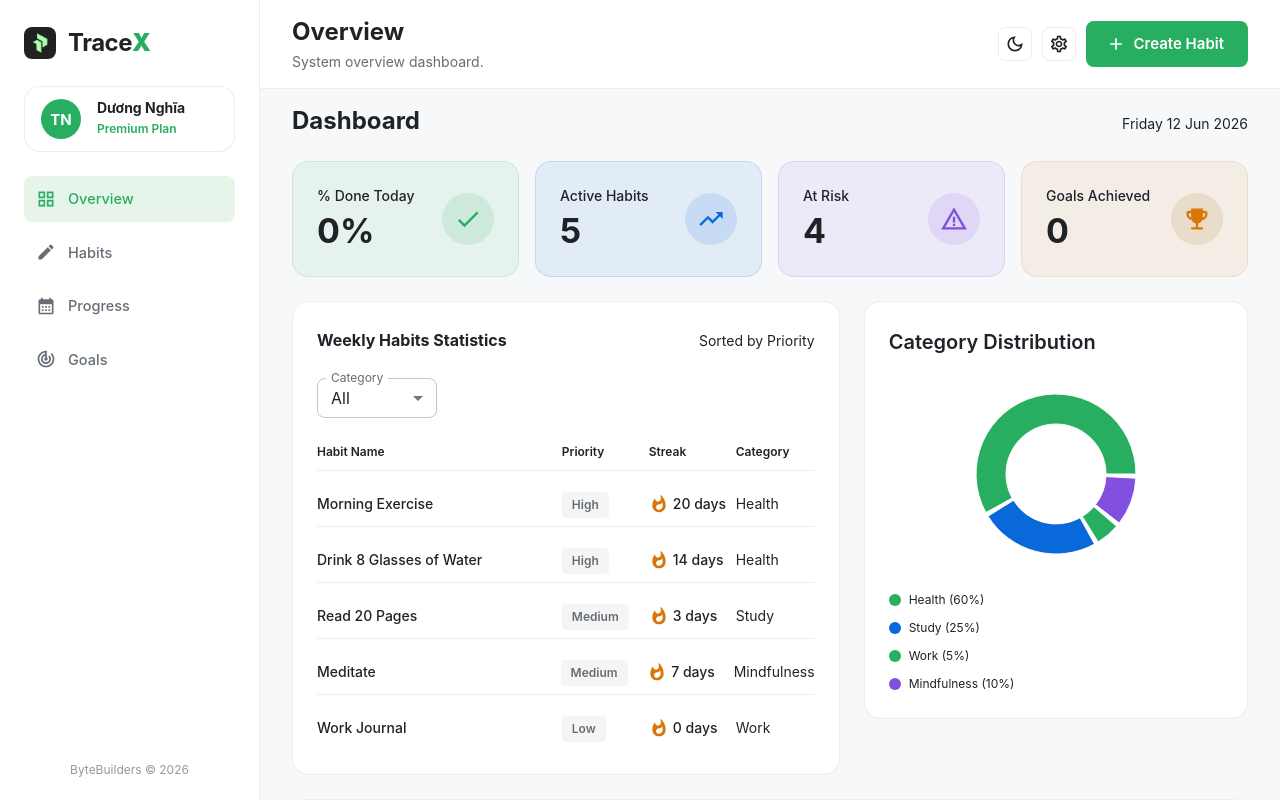
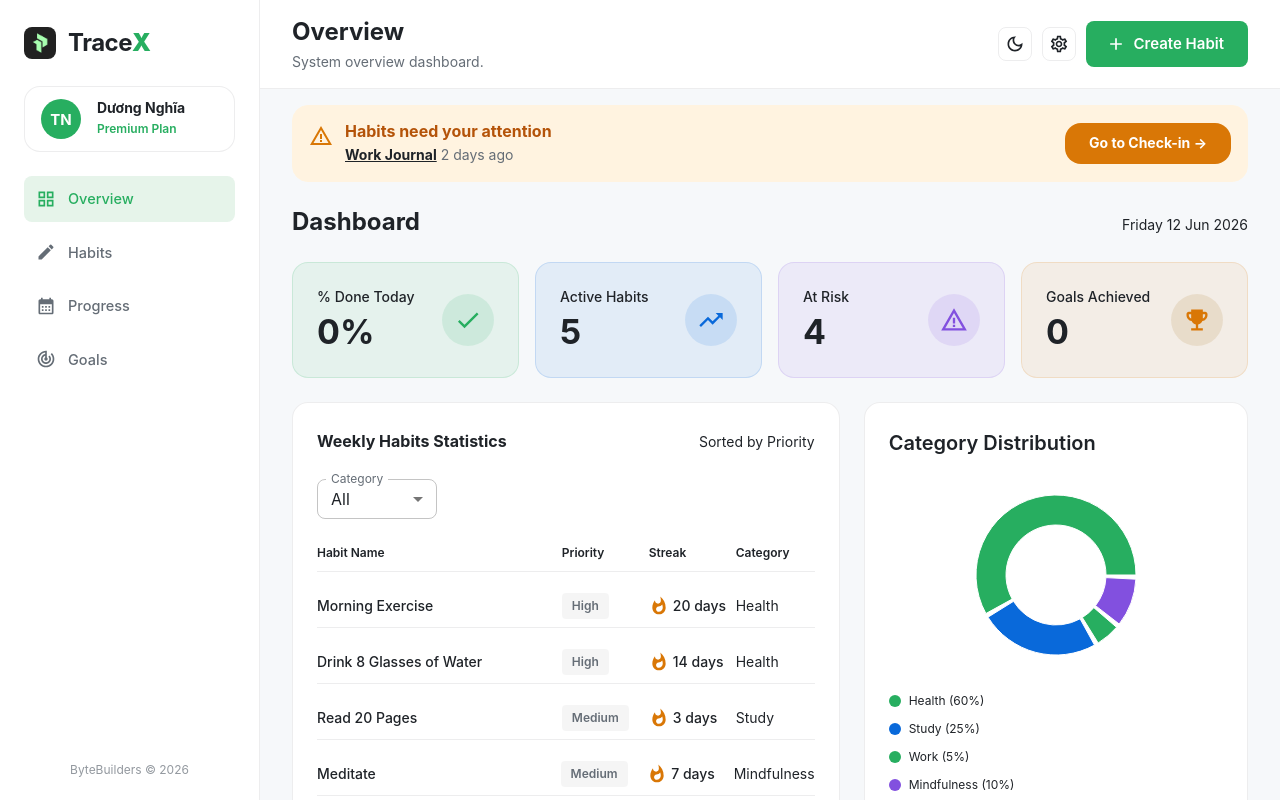
Before and after one commit to NghiaDPTWorkk/habit-hub, a React (Vite) app in the folder fe/: page / in a window 1280 px wide. Built offline with nearby package versions, Linux system fonts and the light colour scheme.

Commit message:
fix(ui): HH-98 - add global attention banner component

```diff
--- /dev/null
+++ b/fe/src/components/layouts/AttentionBanner.tsx
@@ -0,0 +1,136 @@
+import React from 'react'
+import { useNavigate } from 'react-router-dom'
+import { Box, Typography, Button } from '@/components/ui'
+import { Icons } from '@/components/ui/icons'
+import { useBoundStore } from '@/store'
+import { isScheduledForDate } from '@/features/habits/services/ScheduleService'
+import { pxToRem } from '@/utils'
+
+const BANNER_TITLE = 'Habits need your attention'
+const BTN_GO_TO_CHECKIN = 'Go to Check-in →'
+const CHECKINS_ROUTE = '/checkins'
+const STATUS_ACTIVE = 'Active'
+
+export const AttentionBanner: React.FC = () => {
+  const navigate = useNavigate()
+  const habits = useBoundStore((state) => state.habits)
+  const checkins = useBoundStore((state) => state.checkins)
+
+  const neglectedHabitInfo = (() => {
+    const today = new Date()
+    for (let d = 1; d <= 7; d++) {
+      const checkDate = new Date()
+      checkDate.setDate(today.getDate() - d)
+      const offset = checkDate.getTimezoneOffset()
+      const localDate = new Date(checkDate.getTime() - offset * 60 * 1000)
+      const checkDateStr = localDate.toISOString().split('T')[0]
+
+      for (const h of habits) {
+        if (h.status !== STATUS_ACTIVE) continue
+        if (isScheduledForDate(h, checkDateStr)) {
+          const key = `${checkDateStr}_${h.id}`
+          const checkin = checkins[key]
+          const isCompleted = checkin && checkin.completedCount >= h.targetPerDay
+          if (!isCompleted) {
+            return {
+              habit: h,
+              daysAgo: d,
+              dateStr: checkDateStr,
+            }
+          }
+        }
+      }
+    }
+    return null
+  })()
+
+  if (!neglectedHabitInfo) return null
+
+  const daysAgoText = ` ${neglectedHabitInfo.daysAgo} days ago`
+
+  const handleGoToCheckin = () => {
+    navigate(CHECKINS_ROUTE, { state: { date: neglectedHabitInfo.dateStr } })
+  }
+
+  return (
+    <Box
+      sx={{
+        display: 'flex',
+        flexDirection: { xs: 'column', sm: 'row' },
+        alignItems: { xs: 'flex-start', sm: 'center' },
+        justifyContent: 'space-between',
+        p: 2,
+        mb: 3,
+        bgcolor: 'warning.light',
+        borderRadius: 2,
+        border: '1px solid',
+        borderColor: 'warning.light',
+        gap: 2,
+      }}
+    >
+      <Box sx={{ display: 'flex', alignItems: 'flex-start', gap: 1.5 }}>
+        <Icons.WarningAmber
+          sx={{
+            color: 'warning.main',
+            fontSize: pxToRem(24),
+            mt: 0.25,
+          }}
+        />
+        <Box>
+          <Typography
+            variant="body1"
+            sx={{
+              fontWeight: 700,
+              color: 'warning.dark',
+              lineHeight: 1.2,
+              mb: 0.5,
+            }}
+          >
+            {BANNER_TITLE}
+          </Typography>
+          <Box sx={{ display: 'flex', alignItems: 'center', gap: 0.5, flexWrap: 'wrap' }}>
+            <Typography
+              variant="body2"
+              sx={{
+                fontWeight: 700,
+                color: 'text.primary',
+                textDecoration: 'underline',
+              }}
+            >
+              {neglectedHabitInfo.habit.name}
+            </Typography>
+            <Typography
+              variant="body2"
+              sx={{
+                color: 'text.secondary',
+              }}
+            >
+              {daysAgoText}
+            </Typography>
+          </Box>
+        </Box>
+      </Box>
+      <Button
+        variant="contained"
+        color="warning"
+        onClick={handleGoToCheckin}
+        sx={{
+          bgcolor: 'warning.main',
+          color: 'warning.contrastText',
+          fontWeight: 700,
+          borderRadius: 2,
+          px: 3,
+          py: 1,
+          '&:hover': {
+            bgcolor: 'warning.dark',
+          },
+          alignSelf: { xs: 'stretch', sm: 'auto' },
+        }}
+      >
+        {BTN_GO_TO_CHECKIN}
+      </Button>
+    </Box>
+  )
+}
+
+export default AttentionBanner
--- a/fe/src/components/layouts/MainLayout.tsx
+++ b/fe/src/components/layouts/MainLayout.tsx
@@ -7,6 +7,7 @@ import { pxToRem } from '@/utils'
 // Sub-layouts
 import { Sidebar } from './Sidebar'
 import { PageHeader } from './PageHeader'
+import { AttentionBanner } from './AttentionBanner'
 
 // MUI Icons
 import LightModeIcon from '@mui/icons-material/LightMode'
@@ -180,6 +181,7 @@ export const MainLayout: React.FC = () => {
             pb: { xs: 2, md: 4 },
           }}
         >
+          <AttentionBanner />
           <Outlet />
         </Box>
       </Box>
```
